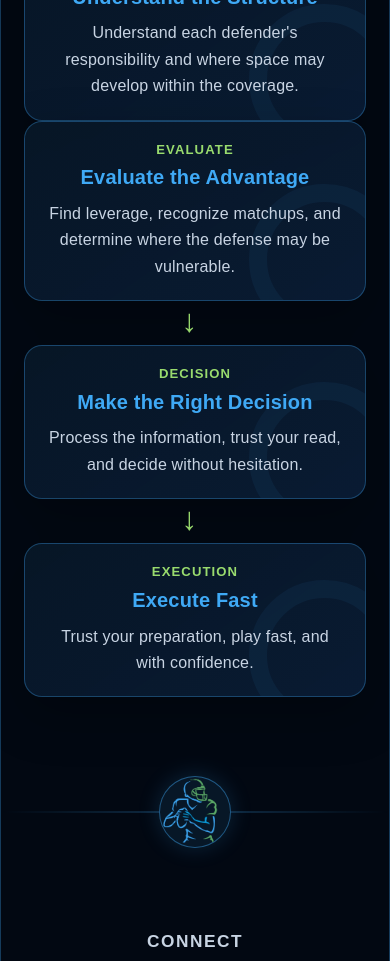
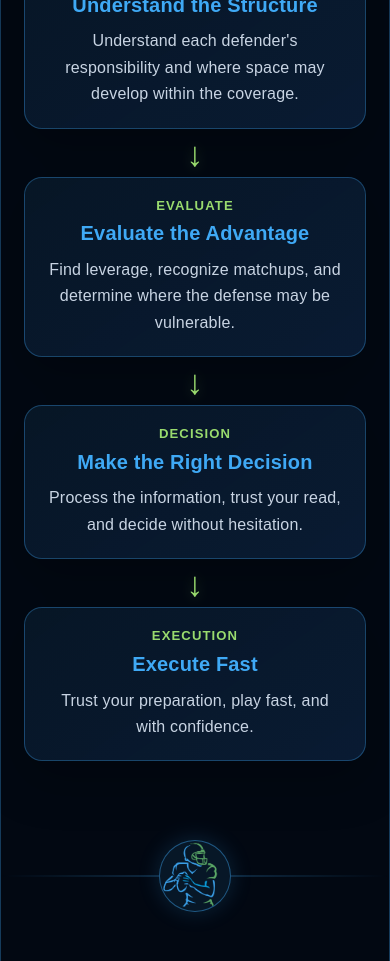
Before and after one commit to rdm004/sdfa, a React (Vite) app: page / in a window 390 px wide. Shown: the part 9320-10281 px from the top of the page. Built offline with nearby package versions, Linux system fonts and the light colour scheme.

Commit message:
updated responsive design for mobile.

```diff
--- a/src/App.css
+++ b/src/App.css
@@ -1161,6 +1161,7 @@ footer {
 footer p {
   margin: 0;
 }
+
 /*=========================================================
 RESPONSIVE-TABLET
 =========================================================*/
@@ -1172,37 +1173,13 @@ RESPONSIVE-TABLET
   }
 
   .development-board{
-    max-width:820px;
     grid-template-columns:minmax(0,1fr)50px minmax(0,1fr);
     gap:18px;
+    max-width:820px;
   }
 
   .development-card{
     min-height:300px;
-  }
-
-  .development-board>.development-card:nth-child(5){
-    grid-column:1;
-  }
-
-  .development-board>.development-arrow:nth-child(6){
-    grid-column:2;
-  }
-
-  .development-board>.development-card:nth-child(7){
-    grid-column:3;
-  }
-
-  .development-board>.development-card:nth-child(8){
-    grid-column:1;
-  }
-
-  .development-board>.development-arrow:nth-child(9){
-    grid-column:2;
-  }
-
-  .development-board>.development-card:nth-child(10){
-    grid-column:3;
   }
 
 }
@@ -1250,22 +1227,48 @@ RESPONSIVE-MOBILE
     padding:28px;
   }
 
+  /*DEVELOPMENTPATHMOBILE*/
+
   .development-board{
+    display:flex;
+    flex-direction:column;
+    width:100%;
     max-width:680px;
-    grid-template-columns:1fr;
-    gap:0;
+    margin:38px auto 0;
+    gap:54px;
+  }
+
+  .development-arrow{
+    display:none;
   }
 
   .development-card{
-    grid-column:auto!important;
+    position:relative;
+    width:100%;
     min-height:auto;
     padding:28px 24px;
+    overflow:visible;
   }
 
-  .development-arrow{
-    grid-column:auto!important;
-    min-height:58px;
-    transform:rotate(90deg);
+  /*REMOVEDESKTOPDECORATIVECIRCLEONMOBILE*/
+
+  .development-card::after{
+    display:none;
+  }
+
+  /*ADDADOWNARROWBEFOREEVERYCARDEXCEPTTHEFIRST*/
+
+  .development-card:not(:first-child)::before{
+    content:"↓";
+    position:absolute;
+    left:50%;
+    top:-47px;
+    transform:translateX(-50%);
+    color:var(--green);
+    font-size:2.5rem;
+    font-weight:900;
+    line-height:1;
+    text-shadow:0 0 12px rgba(153,219,110,.25);
   }
 
   .development-stage{
@@ -1282,6 +1285,7 @@ RESPONSIVE-MOBILE
 
   .development-card p{
     font-size:1.03rem;
+    line-height:1.7;
   }
 
 }
@@ -1313,15 +1317,16 @@ RESPONSIVE-SMALLTABLETS
 
   .development-board{
     width:100%;
+    gap:52px;
   }
 
   .development-card{
     padding:24px 20px;
   }
 
-  .development-arrow{
-    min-height:50px;
-    font-size:2.2rem;
+  .development-card:not(:first-child)::before{
+    top:-45px;
+    font-size:2.35rem;
   }
 
   .development-path-summary{
@@ -1409,11 +1414,12 @@ RESPONSIVE-SMALLMOBILE
 
   .development-board{
     margin-top:32px;
+    gap:48px;
   }
 
-  .development-arrow{
-    min-height:44px;
-    font-size:2rem;
+  .development-card:not(:first-child)::before{
+    top:-41px;
+    font-size:2.15rem;
   }
 
   .development-stage{
```
